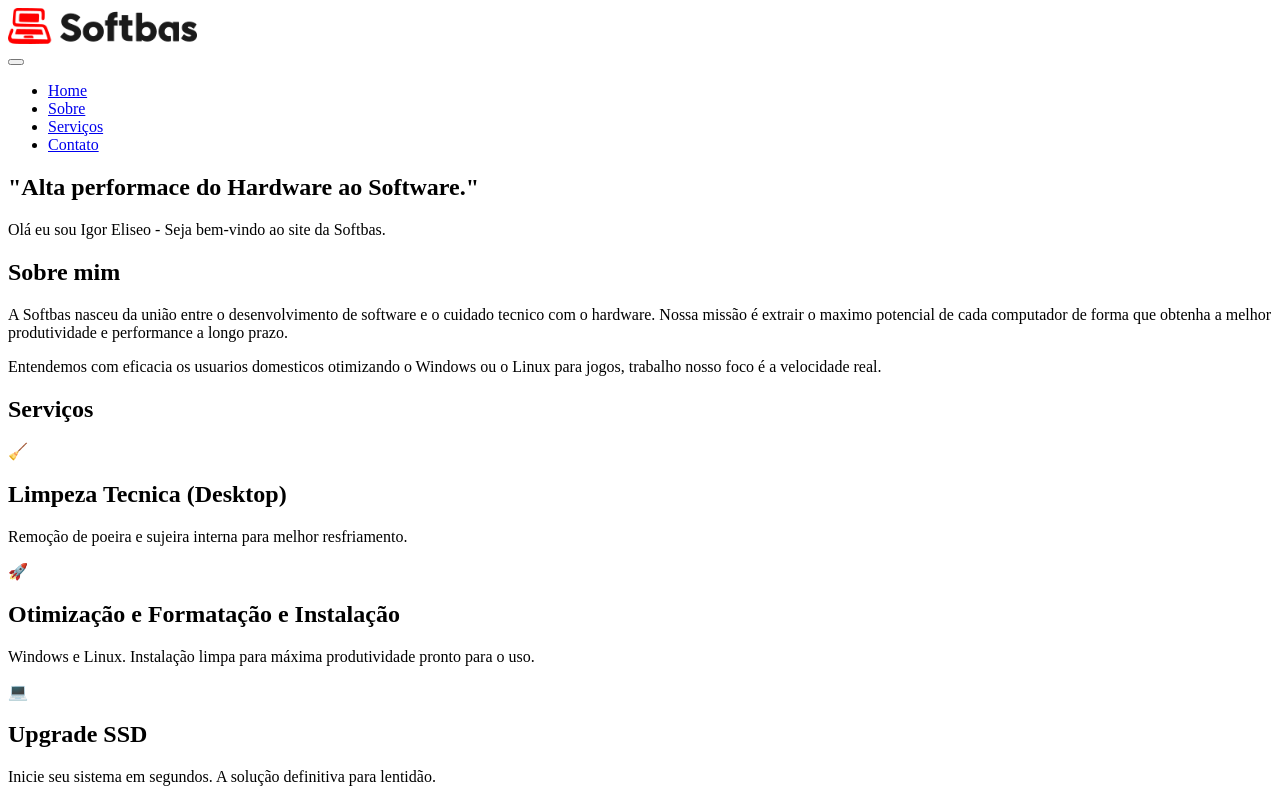
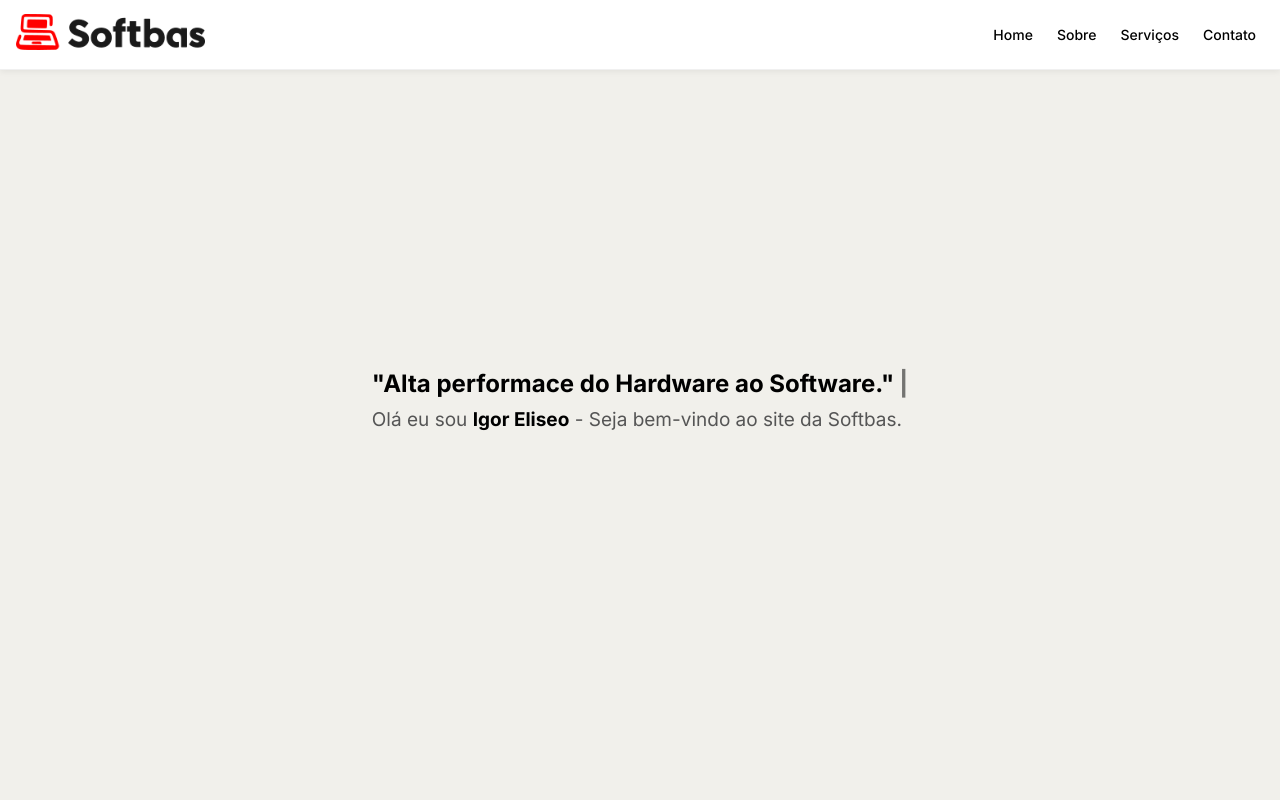
Before and after one commit to higorfernandoeliseo/softbas, a plain HTML site: page index.html in a window 1280 px wide. Shown: the top 800 px of the page. Drawn offline with Linux system fonts and the light colour scheme.

Commit message:
link css invalido atualizado

```diff
--- a/index.html
+++ b/index.html
@@ -19,7 +19,7 @@
     <meta property="twitter:image" content="https://softbas.com.br/assets/images/logo-softbas.webp">
 
     <title>Softbas :: Igor Eliseo</title>
-    <link as="styles" rel="preload" href="assets/css/styles.css" media="print" onload="this.media='all'">
+    <link rel="stylesheet" href="assets/css/styles.css" media="print" onload="this.media='all'">
 </head>
 <body>
     <header id="header">
```
